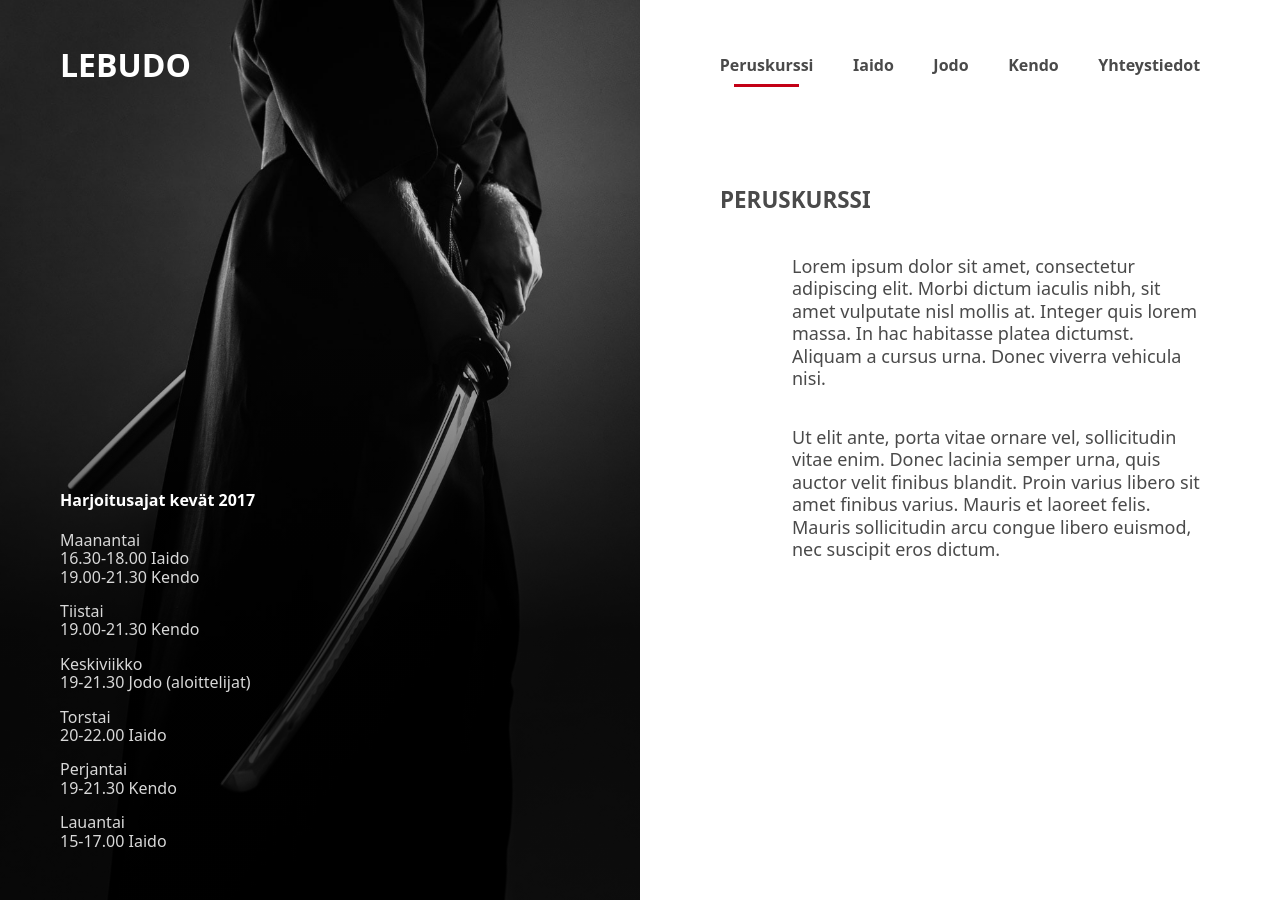
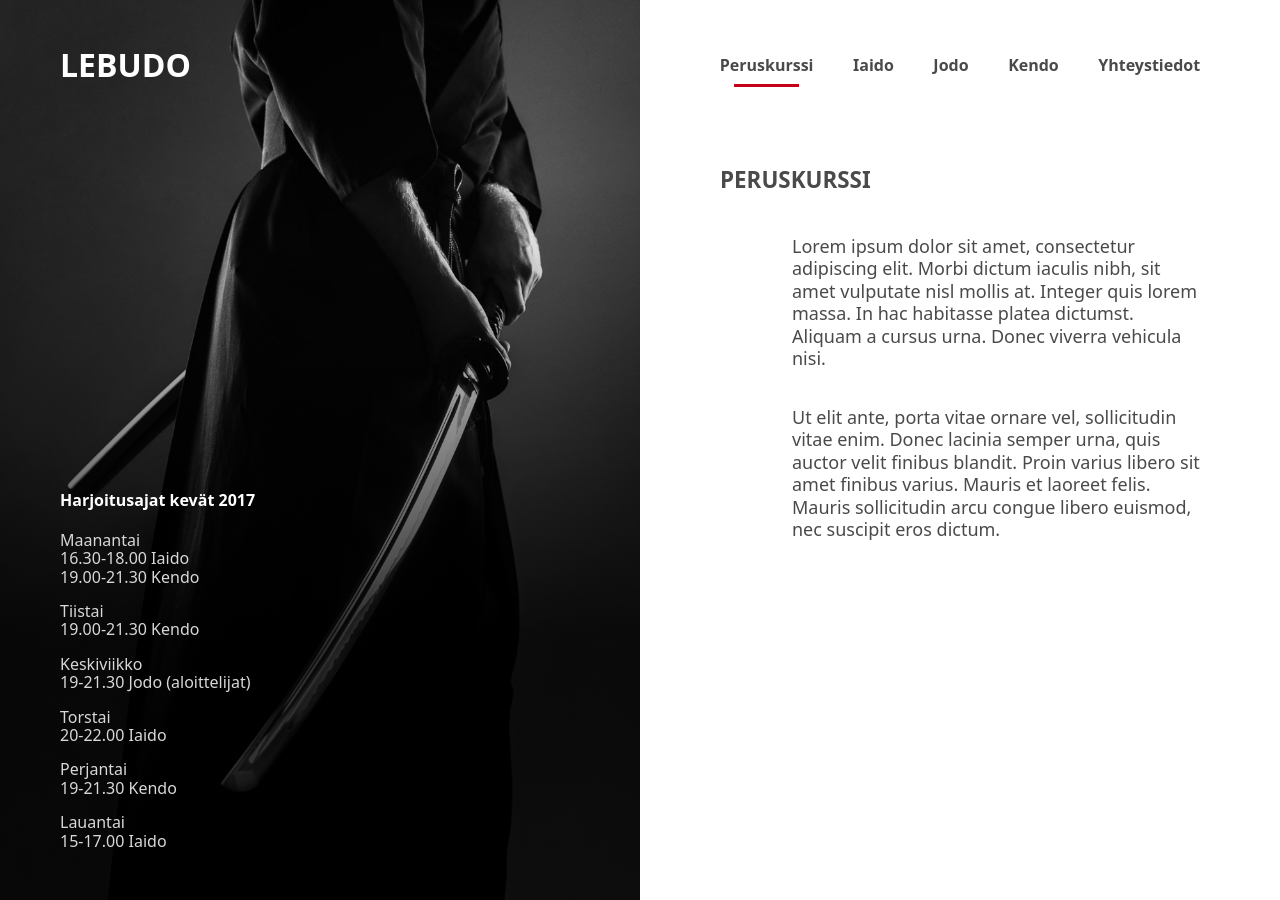
Before and after one commit to lime/lebudo, a Jekyll site: the page built from index.md, in a window 1280 px wide. Built offline with Jekyll 4.4.1, drawn with Linux system fonts in a browser that asks for light colours.

Commit message:
Reduce vertical padding of content

```diff
--- a/assets/main.scss
+++ b/assets/main.scss
@@ -217,8 +217,8 @@ body {
 
 .page-content {
   margin: {
-    top: 100px;
-    bottom: 100px;
+    top: 80px;
+    bottom: 80px;
     left: 80px;
     right: 80px;
   };
```
